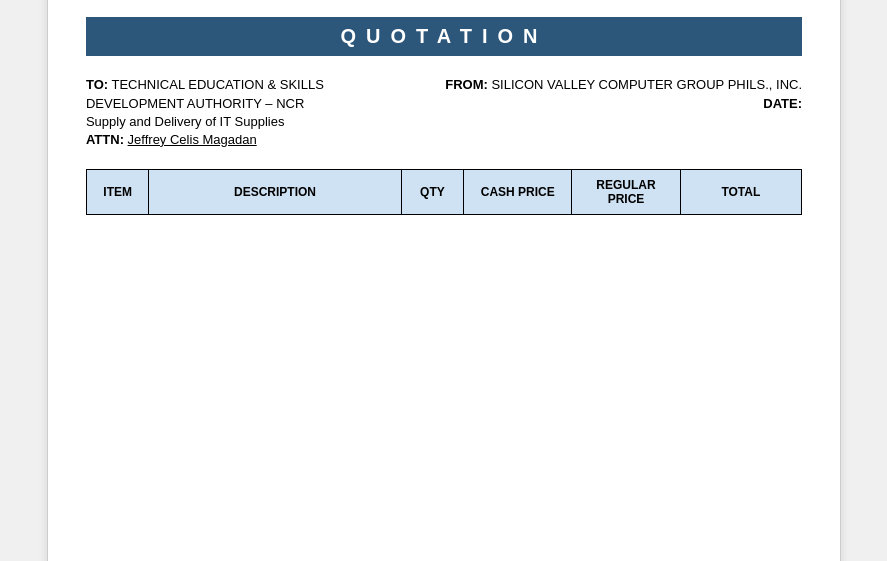
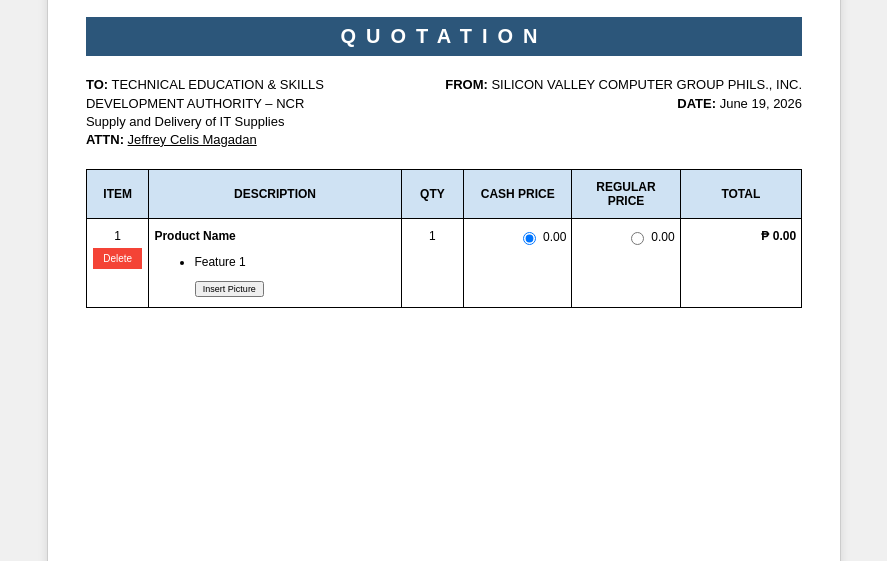
Before and after one commit to Ozsayuri/RFQ-QUOTATION-SYSTEM, a plain HTML site: page index.html in a window 1280 px wide. Shown: the part 239-800 px from the top of the page, without its empty margins (196-1083 px from the left). Drawn offline with Linux system fonts and the light colour scheme.

Commit message:
Update index.html

```diff
--- a/index.html
+++ b/index.html
@@ -109,20 +109,8 @@
 
         /* Table */
         table { width: 100%; border-collapse: collapse; font-size: 12px; margin-bottom: 20px; table-layout: fixed; }
-        th { background-color: var(--light-blue); border: 1px solid var(--border-color); padding: 8px 5px; font-weight: bold; text-align: center; }
-        td { border: 1px solid var(--border-color); padding: 8px 5px; vertical-align: middle; word-wrap: break-word; }
-
-        /* Price Input Styling inside editable cells */
-        .price-input {
-            width: 100%;
-            border: none;
-            background: transparent;
-            text-align: right;
-            font-family: inherit;
-            font-size: 12px;
-            outline: none;
-        }
-        .price-input:focus { background: #fffde7; }
+        th { background-color: var(--light-blue); border: 1px solid var(--border-color); padding: 10px 5px; font-weight: bold; text-align: center; }
+        td { border: 1px solid var(--border-color); padding: 10px 5px; vertical-align: top; word-wrap: break-word; }
 
         /* Product Image inside table */
         .product-img-box { width: 150px; text-align: center; margin-top: 10px; }
@@ -137,11 +125,17 @@
 
         [contenteditable="true"]:focus { background: #fffde7; outline: none; }
 
+        .price-container {
+            display: flex;
+            align-items: center;
+            gap: 4px;
+            justify-content: flex-end;
+        }
+
         @media print {
             .controls-area, .btn-delete, .btn-upload-small, input[type="radio"] { display: none !important; }
             .quotation-card { border: none; box-shadow: none; width: 100%; margin: 0; padding: 0; }
             body { background-color: #fff; padding: 0; }
-            /* Hide the radio button column structure indicators if needed, or keep it clean */
         }
     </style>
 </head>
@@ -229,7 +223,6 @@
 <script>
     let itemCount = 0;
 
-    // FUNCTION PARA PALITAN ANG FONT NG QUOTATION CARD
     function changeQuotationFont(fontName) {
         document.getElementById('quotationCard').style.fontFamily = fontName;
     }
@@ -238,7 +231,6 @@
         itemCount++;
         const tbody = document.getElementById('tableBody');
         const row = document.createElement('tr');
-        row.className = "item-row";
         row.innerHTML = `
             <td style="text-align: center;">
                 <div contenteditable="true">${itemCount}</div>
@@ -252,19 +244,17 @@
                     <button class="btn-upload-small" style="font-size:9px;" onclick="document.getElementById('file-${itemCount}').click()">Insert Picture</button>
                 </div>
             </td>
-            <td style="text-align: center;">
-                <input type="number" class="price-input" value="1" style="text-align:center;" oninput="calculateRowTotal(this.closest('tr'))">
-            </td>
-            <td>
-                <div style="display:flex; align-items:center; gap:2px;">
+            <td contenteditable="true" style="text-align: center;" class="item-qty" oninput="calculateRowTotal(this.closest('tr'))">1</td>
+            <td style="text-align: right;">
+                <div class="price-container">
                     <input type="radio" name="price-choice-${itemCount}" value="cash" checked onclick="calculateRowTotal(this.closest('tr'))">
-                    <input type="number" class="price-input cash-price" value="0.00" step="0.01" oninput="calculateRowTotal(this.closest('tr'))">
+                    <span contenteditable="true" class="cash-price" oninput="calculateRowTotal(this.closest('tr'))">0.00</span>
                 </div>
             </td>
-            <td>
-                <div style="display:flex; align-items:center; gap:2px;">
+            <td style="text-align: right;">
+                <div class="price-container">
                     <input type="radio" name="price-choice-${itemCount}" value="regular" onclick="calculateRowTotal(this.closest('tr'))">
-                    <input type="number" class="price-input regular-price" value="0.00" step="0.01" oninput="calculateRowTotal(this.closest('tr'))">
+                    <span contenteditable="true" class="regular-price" oninput="calculateRowTotal(this.closest('tr'))">0.00</span>
                 </div>
             </td>
             <td style="text-align: right; font-weight: bold;">
@@ -299,16 +289,19 @@
         }
     }
 
-    // MATALINONG PAG-COMPUTE NG ROW TOTAL BASE SA NAPILING PRICE RADION BUTTON
     function calculateRowTotal(row) {
-        const qty = parseFloat(row.querySelector('td:nth-child(3) input').value) || 0;
-        const isCashSelected = row.querySelector('input[type="radio"][value="cash"]').checked;
+        const qtyElement = row.querySelector('.item-qty');
+        const qty = parseFloat(qtyElement.innerText) || 0;
+
+        const isCashSelected = row.querySelector('input[value="cash"]').checked;
 
         let activePrice = 0;
         if (isCashSelected) {
-            activePrice = parseFloat(row.querySelector('.cash-price').value) || 0;
+            const cashText = row.querySelector('.cash-price').innerText.replace(/,/g, '');
+            activePrice = parseFloat(cashText) || 0;
         } else {
-            activePrice = parseFloat(row.querySelector('.regular-price').value) || 0;
+            const regularText = row.querySelector('.regular-price').innerText.replace(/,/g, '');
+            activePrice = parseFloat(regularText) || 0;
         }
 
         const rowTotal = qty * activePrice;
@@ -319,3 +312,14 @@
 
     function calculateTotal() {
         let grandTotal = 0;
+        document.querySelectorAll('.item-total').forEach(span => {
+            grandTotal += parseFloat(span.innerText.replace(/,/g, '')) || 0;
+        });
+        document.getElementById('grandTotal').innerText = grandTotal.toLocaleString('en-US', {minimumFractionDigits: 2, maximumFractionDigits: 2});
+    }
+
+    document.getElementById('currentDate').innerText = new Date().toLocaleDateString('en-US', {year: 'numeric', month: 'long', day: '2-digit'});
+    addItem();
+</script>
+</body>
+</html>
```
